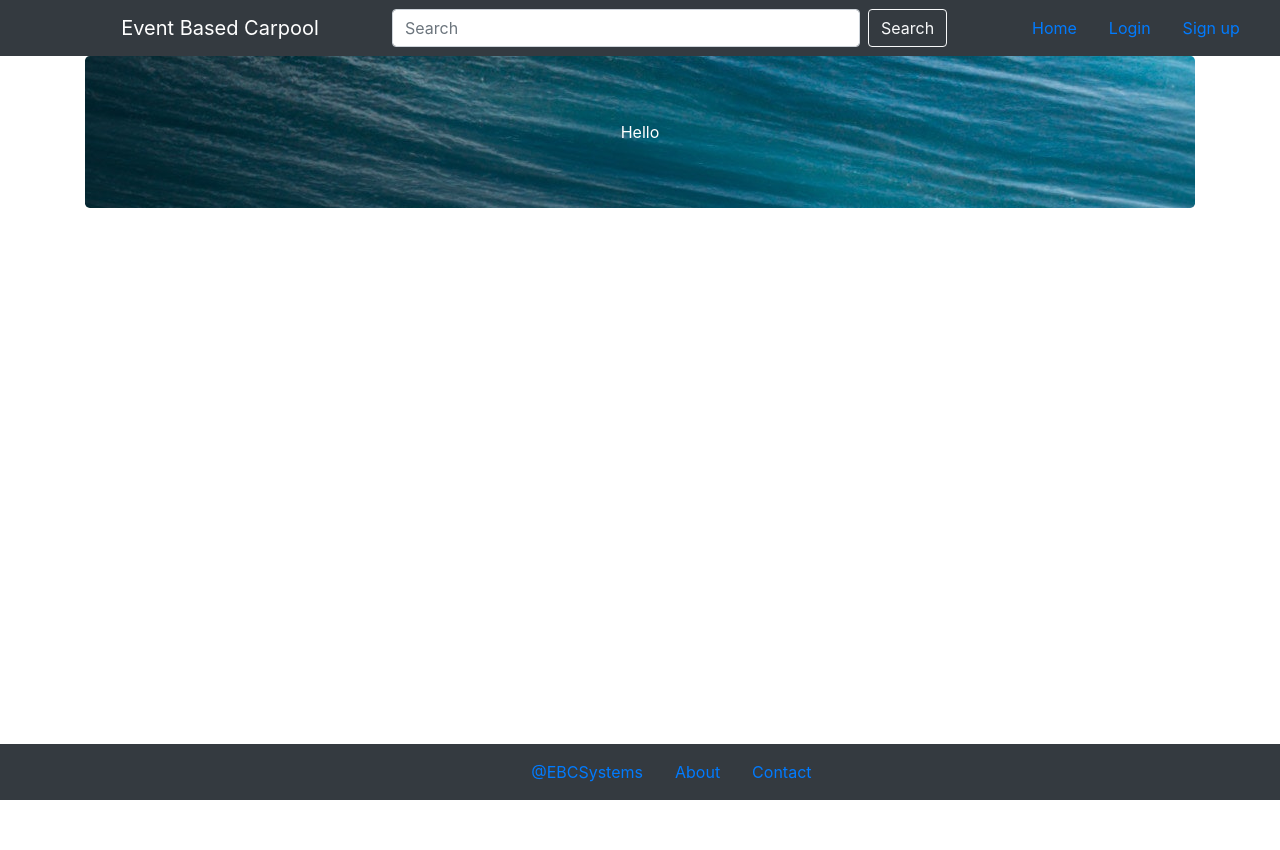
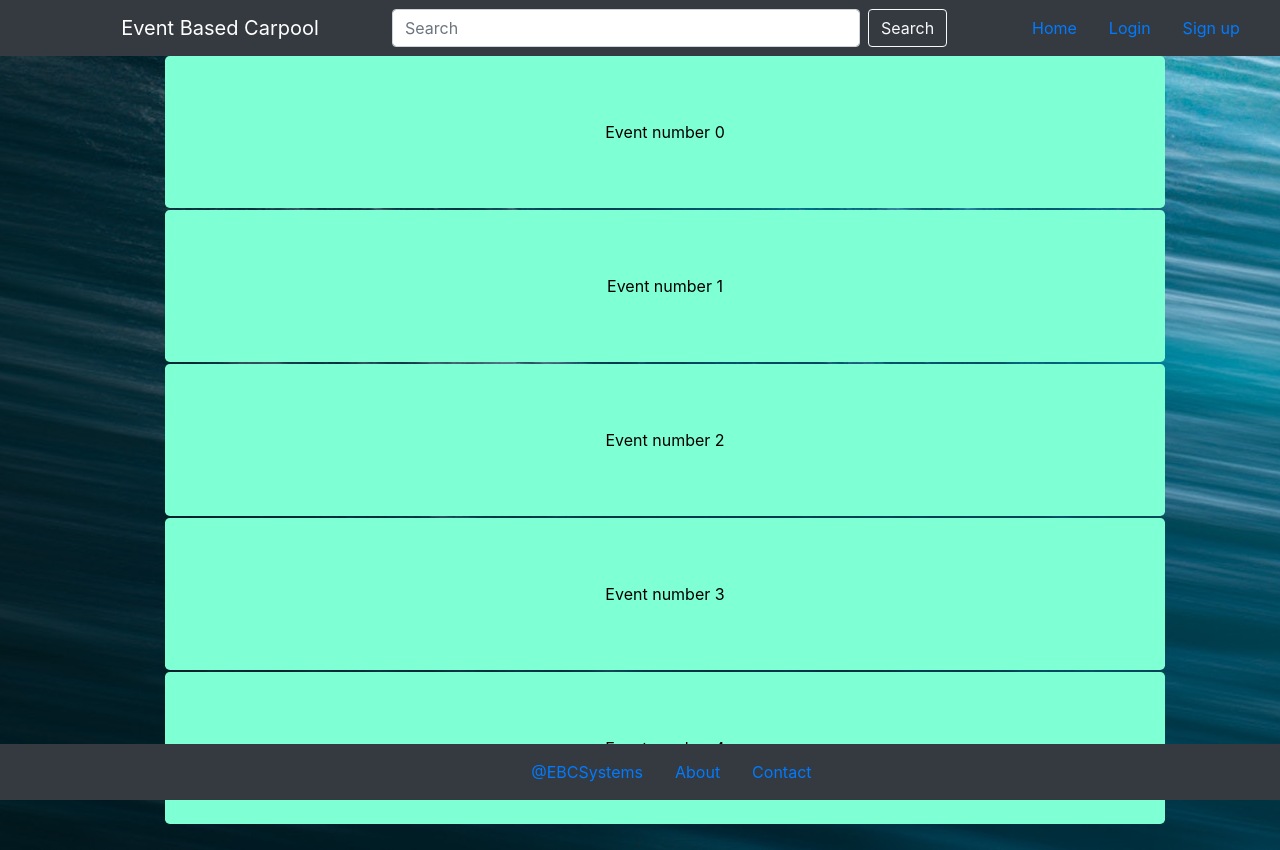
Before and after one commit to SaurabhJ93/Event-Based-Carpooling, a React (Create React App) app in the folder client/: page / in a window 1280 px wide. Before the commit the page ends 800 px from the top, so only its background shows below. Built offline with nearby package versions, Linux system fonts and the light colour scheme.

Commit message:
Improved home page with styling

```diff
--- a/client/src/pages/Home/index.js
+++ b/client/src/pages/Home/index.js
@@ -6,20 +6,37 @@ import background from '../../assests/background.jpg';
 
 const Styles = styled.div`
  .jumbo{
-     background: url(${background}) no-repeat fixed bottom;
-    //  background-color: aquamarine;
-    color:white;
- }
+    // background: url(${background}) no-repeat fixed bottom;
+    background-color: aquamarine;
+    color:black;
+    margin-top: 0px;
+    margin-bottom: 2px;
+    max-width: 80%;
+    margin-left: 12%;
+ };
+ .container{
+    background: url(${background}) no-repeat fixed bottom;
+    max-width: inherit;
+ };
 `;
+
+// Temporary class for generating events
+const tempforevents = [];
+let i =0;
+for(i = 0; i< 5; i++){
+    tempforevents.push(`Event number ${i}`);
+};
 
 const Home = () => {
     return(
         <Styles>
-            <Container>
-                <Jumbotron className="jumbo">
-                    Hello
-                </Jumbotron>
-            </Container>
+            <div className='container'>
+                {tempforevents.map(event=>(
+                    <Jumbotron className="jumbo">
+                        {event}
+                    </Jumbotron>
+                ))};
+            </div>
         </Styles>
     )
 }
```
